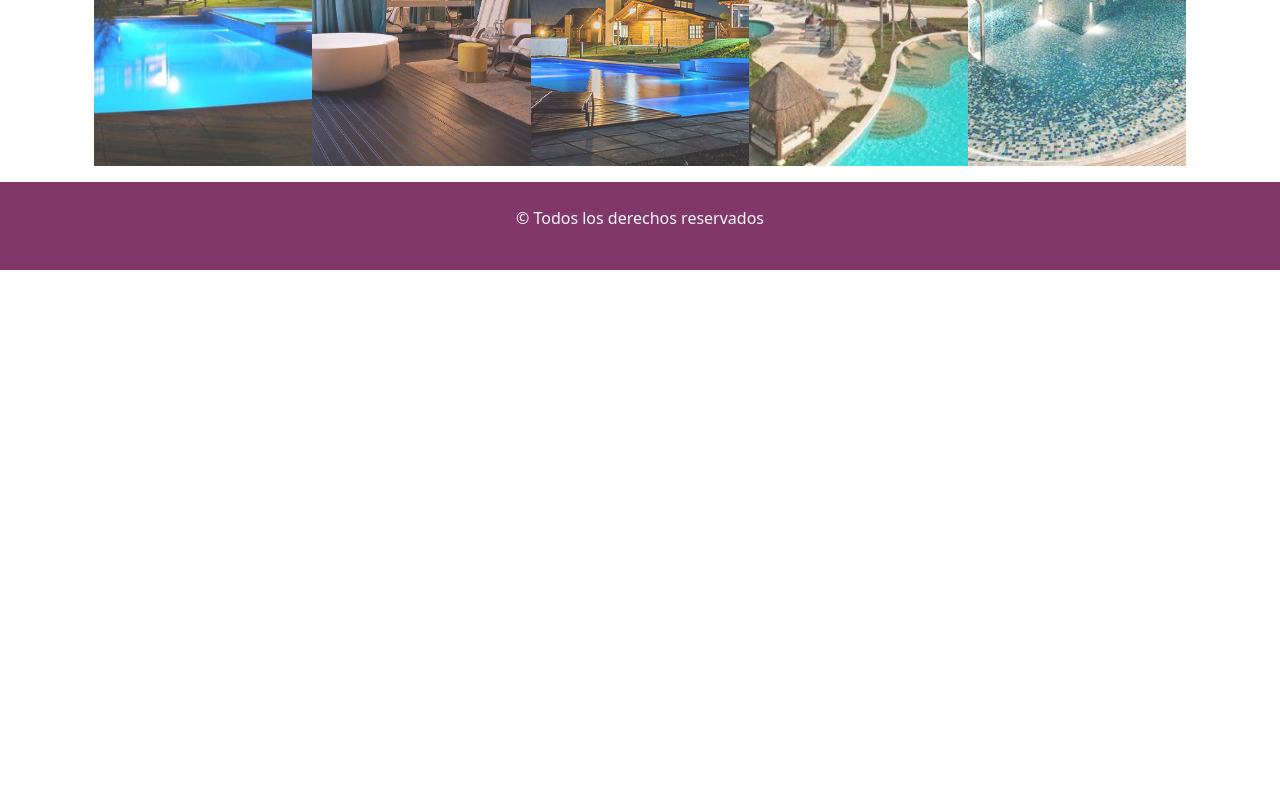
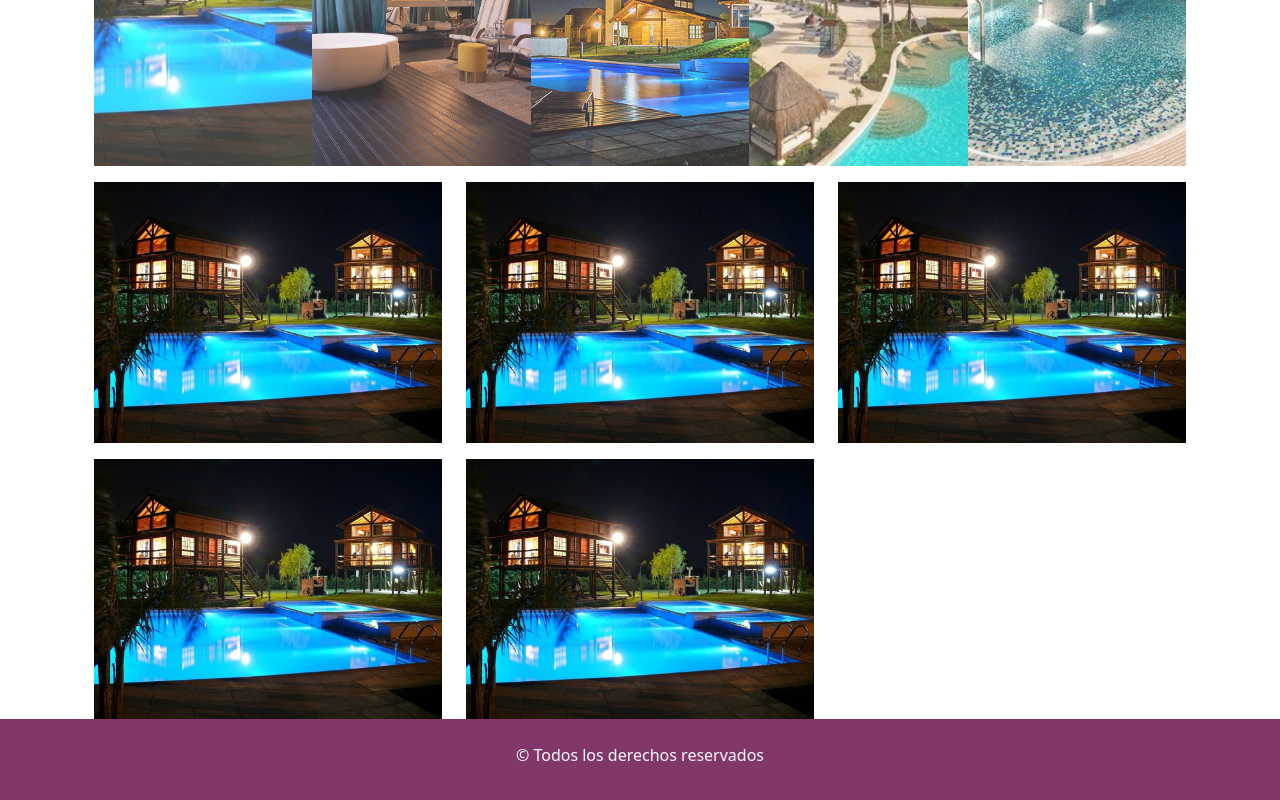
Before and after one commit to Pabmoy25/proyectoHotel-FrontEnd, a React (Vite) app: page /galeria in a window 1280 px wide. Shown: the part 428-1228 px from the top of the page. Before the commit the page ends 800 px from the top, so only its background shows below. Built offline with nearby package versions, Linux system fonts and the light colour scheme.

Commit message:
maquetado de la galeria de imagenes

```diff
--- a/src/components/pages/GaleriaImagenes.jsx
+++ b/src/components/pages/GaleriaImagenes.jsx
@@ -1,12 +1,22 @@
-import React from 'react';
+import React, { useState } from 'react';
 import logoHotel from '../../assets/logoHotel.png'
 import movil1 from '../../assets/movil1.jpg'
 import movil2 from '../../assets/movil2.jpg'
 import movil3 from '../../assets/movil3.jpg'
 import movil4 from '../../assets/movil4.jpg'
 import movil5 from '../../assets/movil5.jpg'
+import { Modal, ModalHeader, ModalBody, ModalFooter, Button } from 'react-bootstrap';
+
 
 const GaleriaImagenes = () => {
+    const [modalOpen, setModalOpen] = useState(false);
+    const [imagenModal, setImagenModal] = useState(null);
+
+    const toggleModal = (imagen) => {
+        setImagenModal(imagen);
+        setModalOpen(!modalOpen);
+    };
+
     return (
         <>
         <section className='container text-center tituloAdmin mt-4'>
@@ -19,7 +29,41 @@ const GaleriaImagenes = () => {
          <img src={movil4} alt="logo Hotel Haki Wasi" className="img-fluid" ></img>
          <img src={movil5} alt="logo Hotel Haki Wasi" className="img-fluid" ></img>
         </div>
-        </>
+
+        <div className="container">
+                <div className="row">
+                    <div className="col-md-4 mb-3">
+                        <img src={movil1} className="img-fluid galeria-imagen" alt="Imagen 1" onClick={() => toggleModal(movil1)} />
+                    </div>
+                    <div className="col-md-4">
+                        <img src={movil1} className="img-fluid galeria-imagen" alt="Imagen 2" onClick={() => toggleModal(movil1)} />
+                    </div>
+                    <div className="col-md-4">
+                        <img src={movil1} className="img-fluid galeria-imagen" alt="Imagen 2" onClick={() => toggleModal(movil1)} />
+                    </div>
+                    <div className="col-md-4">
+                        <img src={movil1} className="img-fluid galeria-imagen" alt="Imagen 2" onClick={() => toggleModal(movil1)} />
+                    </div>
+                    <div className="col-md-4">
+                        <img src={movil1} className="img-fluid galeria-imagen" alt="Imagen 2" onClick={() => toggleModal(movil1)} />
+                    </div>                    {/* Agrega más imágenes según sea necesario */}
+                </div>
+            </div>
+
+            <Modal show={modalOpen} onHide={toggleModal}>
+                <ModalHeader closeButton>
+                    Título del Modal
+                </ModalHeader>
+                <ModalBody>
+                    {imagenModal && <img src={movil1} className="img-fluid" alt="Imagen modal" />}
+                </ModalBody>
+                <ModalFooter>
+                    <Button variant="secondary" onClick={toggleModal}>
+                        Cerrar
+                    </Button>
+                </ModalFooter>
+            </Modal>
+           </>
 
     );
 };
```
